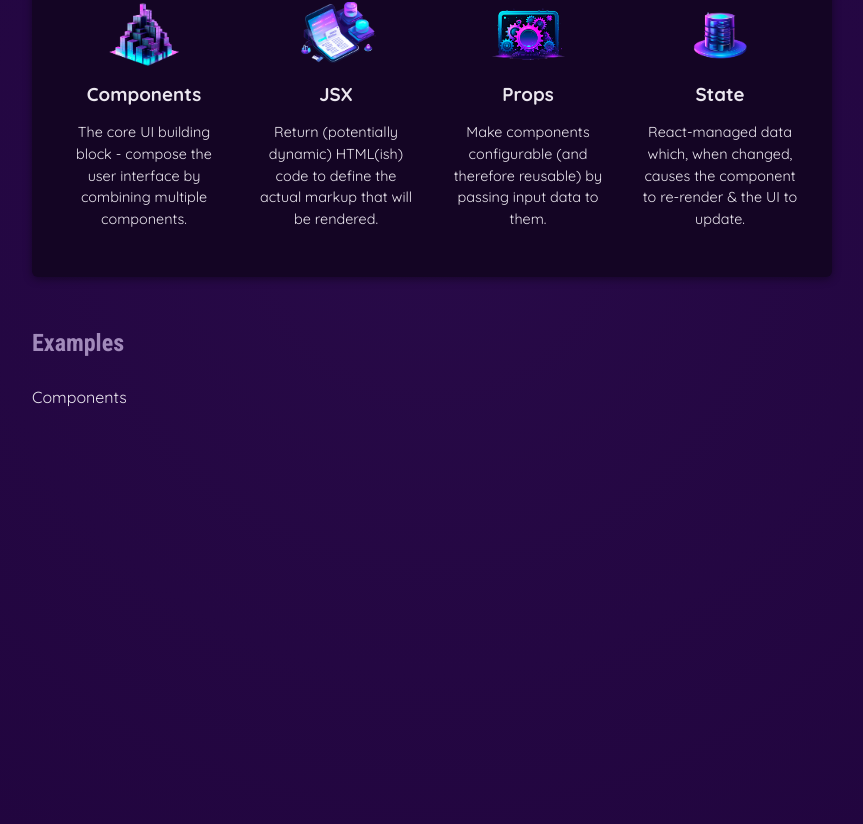
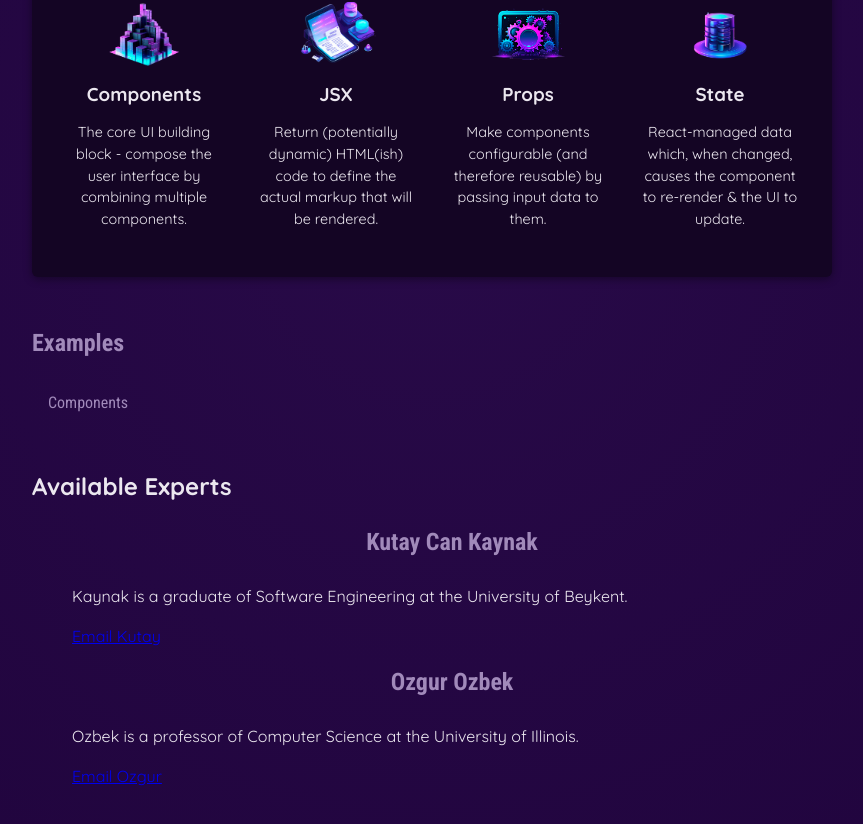
Before and after one commit to kutagorn/StarterProjectReact, a React (Vite) app: page / in a window 1280 px wide. Shown: the part 422-1246 px from the top of the page, without its empty margins (208-1071 px from the left). Built offline with nearby package versions, Linux system fonts and the light colour scheme.

Commit message:
Card added

```diff
--- a/src/App.jsx
+++ b/src/App.jsx
@@ -2,6 +2,7 @@ import { CORE_CONCEPTS } from "./data.js";
 import Header from "./components/Header/Header.jsx";
 import CoreConcept from "./components/CoreConcept.jsx";
 import TabButton from "./components/TabButton.jsx";
+import Card from "./components/Card/Card.jsx";
 
 function App() {
   return (
@@ -39,6 +40,28 @@ function App() {
             <TabButton label="Components" />
           </menu>
         </section>
+        <section>
+          <h1>Available Experts</h1>
+          <Card name="Kutay Can Kaynak">
+            <p>
+              Kaynak is a graduate of Software Engineering at the University of
+              Beykent.
+            </p>
+            <p>
+              <a href="mailto:kutaycankaynak@gmail.com">Email Kutay</a>
+            </p>
+          </Card>
+
+          <Card name="Ozgur Ozbek">
+            <p>
+              Ozbek is a professor of Computer Science at the University of
+              Illinois.
+            </p>
+            <p>
+              <a href="mailto:ozgurozbek@gmail.com">Email Ozgur</a>
+            </p>
+          </Card>
+        </section>
       </main>
     </div>
   );
--- /dev/null
+++ b/src/components/Card/Card.jsx
@@ -0,0 +1,9 @@
+/*This was a coding question.*/
+export default function Card({name, children}){
+    return(
+        <ul>
+        <h2>{name}</h2>
+        <p>{children}</p>
+        </ul>
+        );
+}
--- a/src/components/TabButton.jsx
+++ b/src/components/TabButton.jsx
@@ -13,7 +13,7 @@ return(
 */
 
 export default function TabButton({ label }) {
-  return <li>{label}</li>;
+  return <button>{label}</button>;
 } /*
 if you just put a label without string decoupling you need to use it like this.
 export default function TabButton(props){
```
